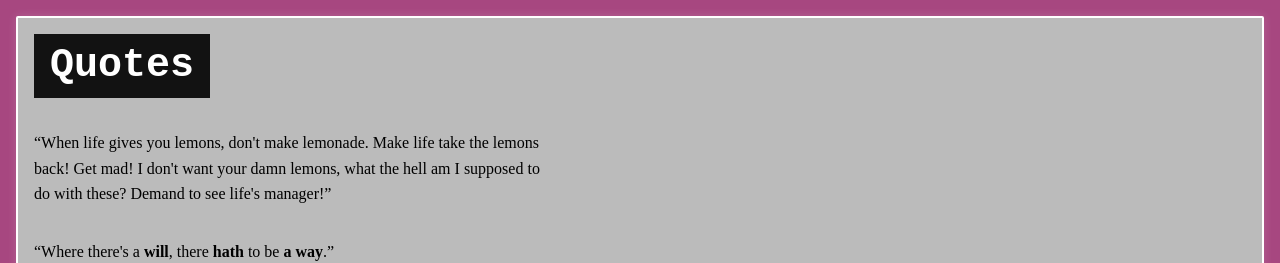
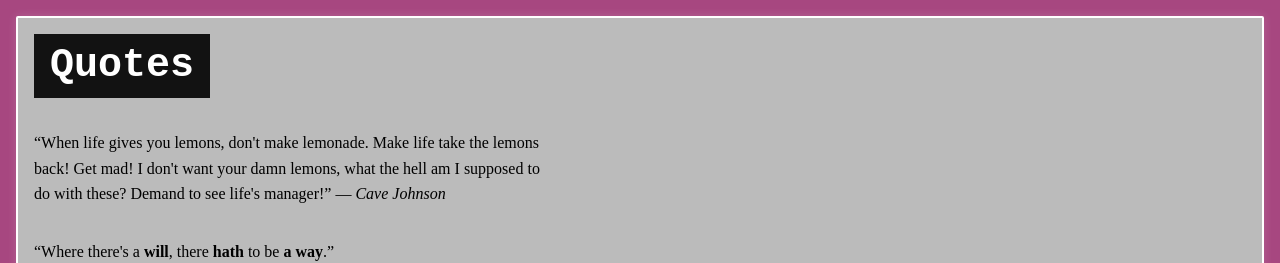
Before and after one commit to will-hath/willhath.com, a Next.js app: page /quotes in a window 1280 px wide. Shown: the top 263 px of the page. Built offline with nearby package versions, Linux system fonts and the light colour scheme.

Commit message:
updated content

```diff
--- a/src/app/quotes/quotesArray.ts
+++ b/src/app/quotes/quotesArray.ts
@@ -1,6 +1,7 @@
 
 export const quotes = [
-  `> “When life gives you lemons, don't make lemonade. Make life take the lemons back! Get mad! I don't want your damn lemons, what the hell am I supposed to do with these? Demand to see life's manager!”`,
+  `> “When life gives you lemons, don't make lemonade. Make life take the lemons back! Get mad! I don't want your damn lemons, what the hell am I supposed to do with these? Demand to see life's manager!”
+> — _Cave Johnson_`,
   `> “Where there's a **will**, there **hath** to be **a way**.”
 > — _Anonymous_`,
   `> “Fling yourself straight into life, without deliberation; don’t be afraid—the flood will bear you back to the bank and set you safe on your feet again.”
```
